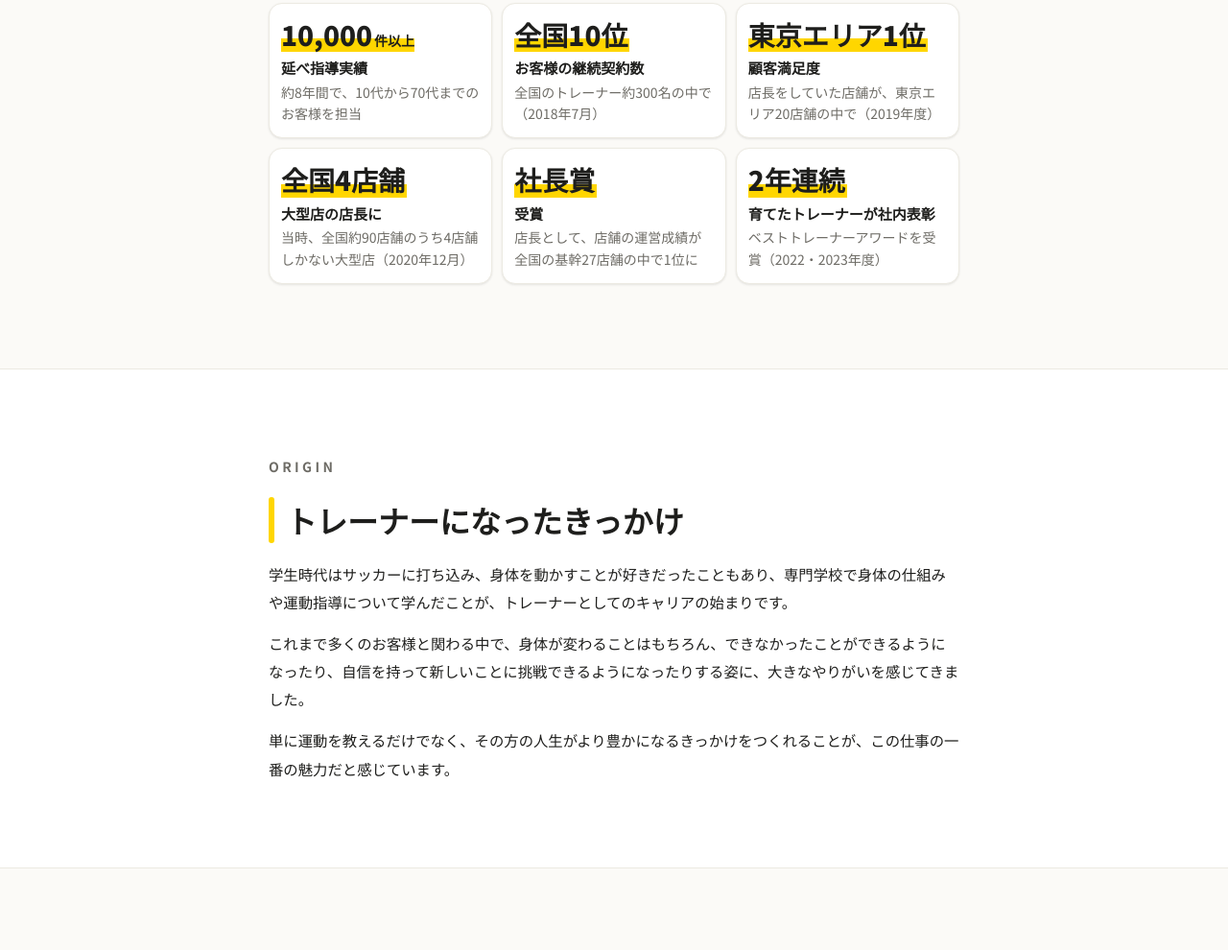
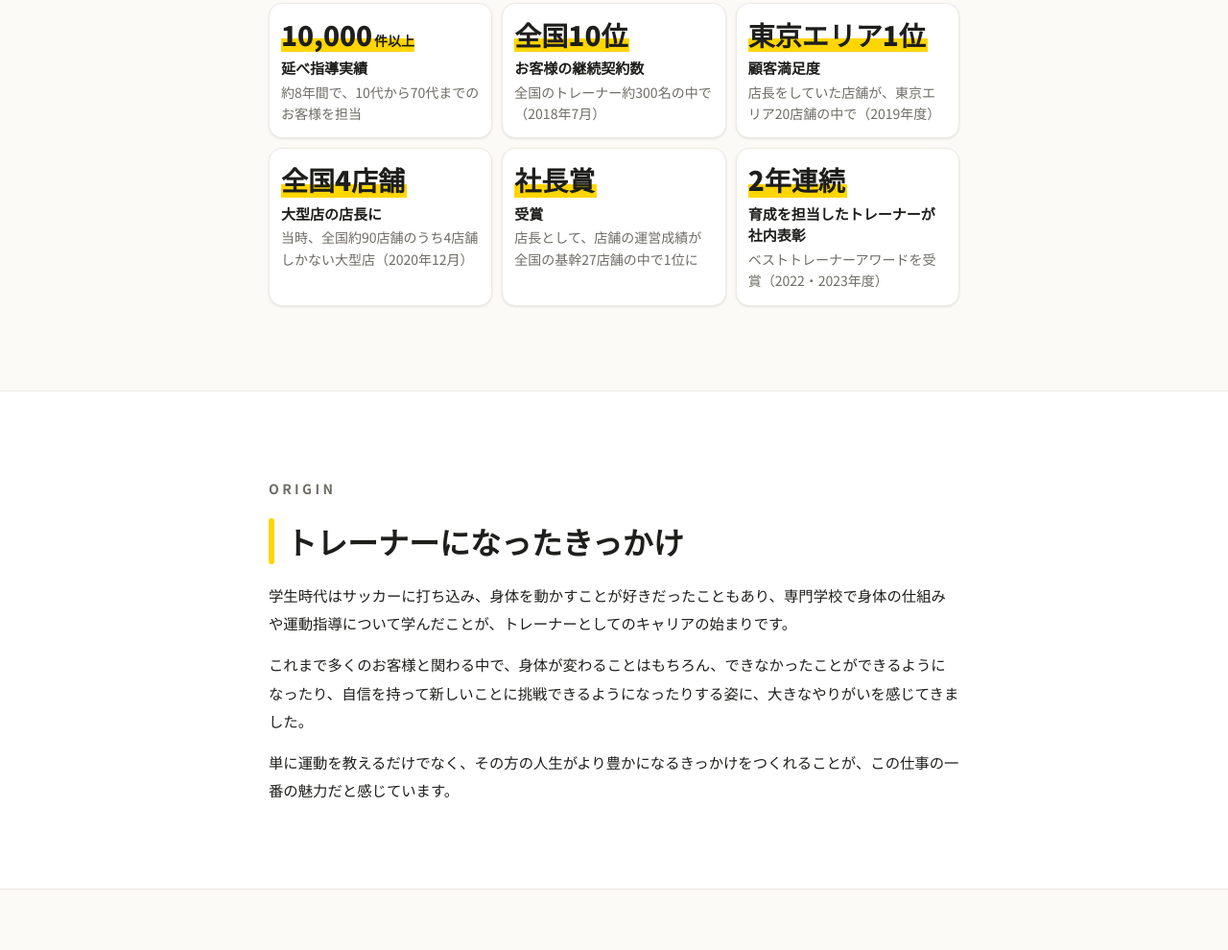
Before and after one commit to the-banana-gym/mizuki, a plain HTML site: page index.html in a window 1280 px wide. Shown: the part 2242-3232 px from the top of the page at 96% size. Drawn offline with Linux system fonts and the light colour scheme.

Commit message:
実績の言葉を直す（育成を担当したトレーナー）
Co-Authored-By: Claude Opus 5.5 <noreply@anthropic.com>

```diff
--- a/index.html
+++ b/index.html
@@ -170,7 +170,7 @@ p,li{text-wrap:pretty}
       <p>2026年11月、THE BANANAへの入社を決意し、地元である山梨県へUターン。これまでの経験を活かしながら、トレーナーとしてのキャリアを再始動させました。</p>
     </div>
     <h3 class="ach-h">主な実績</h3>
-    <ul class="ach e1"><li><span class="n">10,000<small>件以上</small></span><span class="t">延べ指導実績</span><span class="x">約8年間で、10代から70代までのお客様を担当</span></li><li><span class="n">全国10位<small></small></span><span class="t">お客様の継続契約数</span><span class="x">全国のトレーナー約300名の中で（2018年7月）</span></li><li><span class="n">東京エリア1位<small></small></span><span class="t">顧客満足度</span><span class="x">店長をしていた店舗が、東京エリア20店舗の中で（2019年度）</span></li><li><span class="n">全国4店舗<small></small></span><span class="t">大型店の店長に</span><span class="x">当時、全国約90店舗のうち4店舗しかない大型店（2020年12月）</span></li><li><span class="n">社長賞<small></small></span><span class="t">受賞</span><span class="x">店長として、店舗の運営成績が全国の基幹27店舗の中で1位に</span></li><li><span class="n">2年連続<small></small></span><span class="t">育てたトレーナーが社内表彰</span><span class="x">ベストトレーナーアワードを受賞（2022・2023年度）</span></li></ul>
+    <ul class="ach e1"><li><span class="n">10,000<small>件以上</small></span><span class="t">延べ指導実績</span><span class="x">約8年間で、10代から70代までのお客様を担当</span></li><li><span class="n">全国10位<small></small></span><span class="t">お客様の継続契約数</span><span class="x">全国のトレーナー約300名の中で（2018年7月）</span></li><li><span class="n">東京エリア1位<small></small></span><span class="t">顧客満足度</span><span class="x">店長をしていた店舗が、東京エリア20店舗の中で（2019年度）</span></li><li><span class="n">全国4店舗<small></small></span><span class="t">大型店の店長に</span><span class="x">当時、全国約90店舗のうち4店舗しかない大型店（2020年12月）</span></li><li><span class="n">社長賞<small></small></span><span class="t">受賞</span><span class="x">店長として、店舗の運営成績が全国の基幹27店舗の中で1位に</span></li><li><span class="n">2年連続<small></small></span><span class="t">育成を担当したトレーナーが社内表彰</span><span class="x">ベストトレーナーアワードを受賞（2022・2023年度）</span></li></ul>
   </div>
 </section>
 
```
